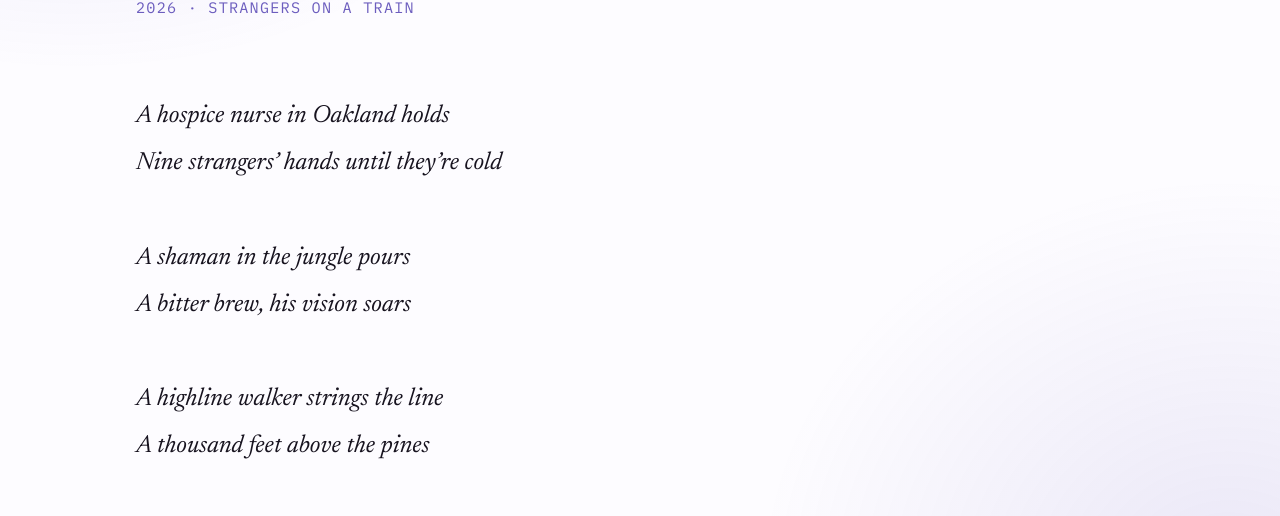
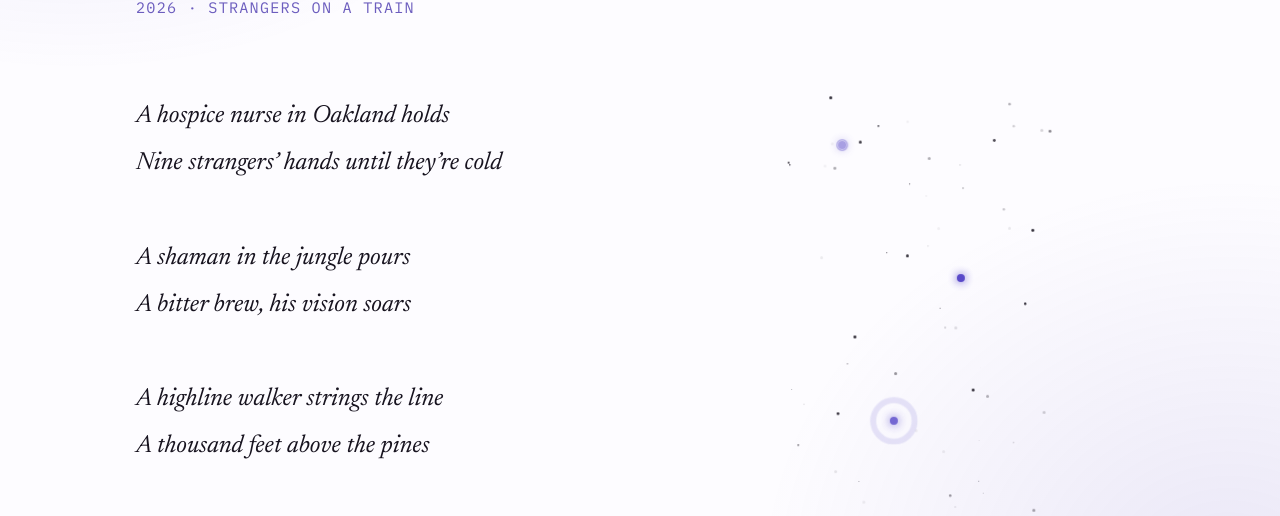
Before and after one commit to RiteshRN/website, a plain HTML site: page poems/eight-billion-lives/index.html in a window 1280 px wide. Shown: the part 267-783 px from the top of the page. Drawn offline with Linux system fonts and the light colour scheme.

Commit message:
Publish personal site
Co-Authored-By: Claude Fable 5.2 <noreply@anthropic.com>

```diff
--- /dev/null
+++ b/js/lights.js
@@ -0,0 +1,77 @@
+/* Lights for the poem Eight Billion Lives.
+   Fills the .lights rail with small dots. Each dot has its
+   own timing, so no two stay in step.
+
+   The poem has 6 couplets on 17 lines (12 lines of verse,
+   5 blank lines). The first 5 couplets each name a person.
+   Each of those 5 gets one larger purple dot, level with
+   its couplet. The other dots are plain.
+
+   Each dot does three things.
+   1. It appears. The 5 named dots appear one at a time,
+      top to bottom, and the plain dots appear after them.
+   2. It fades in and out, with a period of 2 to 6 seconds.
+   3. It drifts up to 16 px from its place and back, with
+      a period of 8 to 20 seconds.
+
+   Example: <div class="lights" aria-hidden="true"></div> */
+(function () {
+  var rail = document.querySelector('.lights');
+  if (!rail) return;
+
+  var NUM_PLAIN = 220;
+  var NUM_LINES = 17;
+  var NUM_NAMED = 5;
+  // Horizontal place of each named dot, in percent
+  var NAMED_X = [22, 68, 40, 81, 55];
+  // Seconds between one named dot appearing and the next
+  var NAMED_GAP = 0.7;
+  // Seconds over which the plain dots appear
+  var PLAIN_SPREAD = 3;
+  var MAX_DRIFT = 16;  // px
+
+  // Fixed seed, so the dots sit in the same place every visit
+  var state = 8;
+  // Returns a number in [0, 1) (mulberry32)
+  function random() {
+    state = (state + 0x6D2B79F5) | 0;
+    var t = Math.imul(state ^ (state >>> 15), 1 | state);
+    t = (t + Math.imul(t ^ (t >>> 7), 61 | t)) ^ t;
+    return ((t ^ (t >>> 14)) >>> 0) / 4294967296;
+  }
+  // Returns a number in [low, high)
+  function between(low, high) {
+    return low + random() * (high - low);
+  }
+
+  // Adds one dot at (x, y), both in percent of the rail
+  // The dot appears appearDelay seconds after the page loads
+  function addLight(x, y, className, appearDelay) {
+    var fadePeriod = between(2, 6);
+    var light = document.createElement('span');
+    var style = light.style;
+    light.className = className;
+    style.left = x + '%';
+    style.top = y + '%';
+    style.setProperty('--appear', appearDelay + 's');
+    style.setProperty('--fade', fadePeriod + 's');
+    // A negative delay starts the dot partway through its fade
+    style.setProperty('--phase', -between(0, 2 * fadePeriod) + 's');
+    style.setProperty('--drift', between(8, 20) + 's');
+    style.setProperty('--dx', between(-MAX_DRIFT, MAX_DRIFT) + 'px');
+    style.setProperty('--dy', between(-MAX_DRIFT, MAX_DRIFT) + 'px');
+    style.setProperty('--ring', between(4, 7) + 's');
+    rail.appendChild(light);
+  }
+
+  var plainStart = NUM_NAMED * NAMED_GAP;
+  for (var i = 0; i < NUM_PLAIN; i++) {
+    var delay = plainStart + between(0, PLAIN_SPREAD);
+    addLight(between(0, 100), between(0, 100), 'light', delay);
+  }
+  for (var k = 0; k < NUM_NAMED; k++) {
+    // Couplet k covers lines 3k and 3k + 1, so its middle is 3k + 1
+    var y = (3 * k + 1) / NUM_LINES * 100;
+    addLight(NAMED_X[k], y, 'light named', k * NAMED_GAP);
+  }
+})();
--- a/poems/eight-billion-lives/index.html
+++ b/poems/eight-billion-lives/index.html
@@ -9,14 +9,15 @@
 <link rel="icon" href="/assets/favicon.svg" type="image/svg+xml">
 <link rel="stylesheet" href="/assets/style.css?v=13">
 <script src="/js/typography.js" defer></script>
+<script src="/js/lights.js" defer></script>
 
 <style>
-/* twenty-four faces — real synthetic (nobody-real) portrait
-   photos, duotoned to the site palette — packed into a tight
-   3-wide grid, no gaps, square corners, like an Instagram
-   profile grid. sits in the margin to the right of the text,
-   starting at the poem's first line, clipped so it never
-   bleeds into the footer. */
+/* a rail of small lights in the margin to the right of the
+   poem. each light fades and drifts on its own timing, so
+   no two stay in step. five larger purple lights sit level
+   with the five people in the poem. they appear first, one
+   at a time, and the rest follow. js/lights.js adds the
+   lights and sets each one's timing variables. */
 html { background:var(--paper); }
 body { background:transparent; }
 .sky { position:fixed; inset:0; z-index:-1; pointer-events:none;
@@ -30,20 +31,38 @@ body { background:transparent; }
       transparent 70%); }
 
 .poem-solo { position:relative; }
-.portrait-rail { position:absolute; top:1rem; left:100%;
-  margin-left:2.25rem; width:16.5rem;
-  max-height:calc(100% - 5rem); overflow:hidden;
-  display:grid; grid-template-columns:repeat(3, 1fr);
-  gap:0; pointer-events:none; }
-.portrait { position:relative; aspect-ratio:1;
-  overflow:hidden; isolation:isolate; opacity:.8; }
-.portrait img { width:100%; height:100%; object-fit:cover;
-  display:block; filter:grayscale(1) contrast(1.05); }
-.portrait::after { content:''; position:absolute; inset:0;
-  background:var(--c, var(--accent)); mix-blend-mode:color; }
+.lights { position:absolute; top:1rem; bottom:4rem; left:100%;
+  margin-left:2.25rem; width:16.5rem; pointer-events:none; }
+.light { position:absolute; width:3px; height:3px;
+  border-radius:50%; background:var(--ink); opacity:.3;
+  animation:
+    fade var(--fade) ease-in-out var(--phase) infinite alternate,
+    drift var(--drift) ease-in-out var(--phase) infinite alternate,
+    appear .9s ease-out var(--appear) backwards; }
+.light.named { width:8px; height:8px; margin:-4px 0 0 -4px;
+  background:var(--accent); opacity:1;
+  box-shadow:0 0 10px var(--accent);
+  animation-name:fade-named, drift, appear; }
+/* each named light sends out a ring that grows and fades */
+.light.named::after { content:''; position:absolute; inset:0;
+  border-radius:50%; border:1px solid var(--accent); opacity:0;
+  animation:ring var(--ring) ease-out var(--appear) infinite; }
+@keyframes fade {
+  from { opacity:.05; }
+  to { opacity:.95; } }
+@keyframes fade-named {
+  from { opacity:.5; }
+  to { opacity:1; } }
+@keyframes drift {
+  to { transform:translate(var(--dx), var(--dy)); } }
+@keyframes appear {
+  from { scale:0; } }
+@keyframes ring {
+  from { transform:scale(1); opacity:.9; }
+  to { transform:scale(7); opacity:0; } }
 
 @media (max-width:1100px) {
-  .portrait-rail { display:none; } }
+  .lights { display:none; } }
 </style>
 
 </head>
@@ -86,6 +105,7 @@ To love a town and watch it burn
 Eight billion lives are lived alone
 A private grief, a pride unknown
 </pre>
+<div class="lights" aria-hidden="true"></div>
 </div>
 
 <div class="pn">
```
